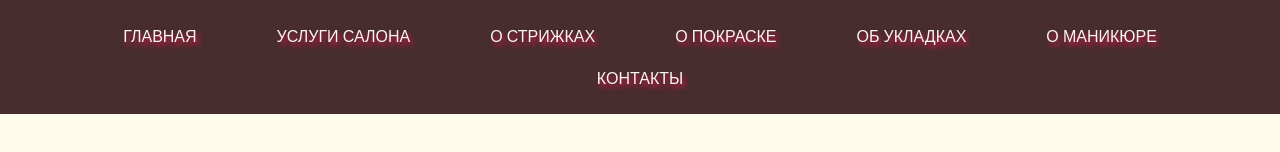
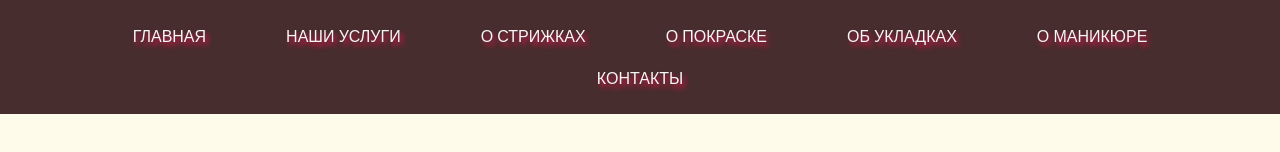
Before and after one commit to NataRuto/week-six-salon, a React (Create React App) app: page /home in a window 1280 px wide. Shown: the top 152 px of the page. Built offline with nearby package versions, Linux system fonts and the light colour scheme.

Commit message:
your message

```diff
--- a/src/App.css
+++ b/src/App.css
@@ -223,7 +223,7 @@ a {
   .beauty {
     width: 350px;
     height: 420px;
-    margin-left: 8px;
+    margin-left: 7px;
   }
 
   .icon {
--- a/src/App.js
+++ b/src/App.js
@@ -20,7 +20,7 @@ function App() {
   return  <Router>
     <nav>
       <Link to="/" className='link'>Главная</Link>
-      <Link to="/home" className='link'>Услуги салона</Link>
+      <Link to="/home" className='link'>Наши услуги</Link>
       <Link to="/haircuts" className='link'>О стрижках</Link>
       <Link to="/painting" className='link'>О покраске</Link>
       <Link to="/laying" className='link'>Об укладках</Link>
```
